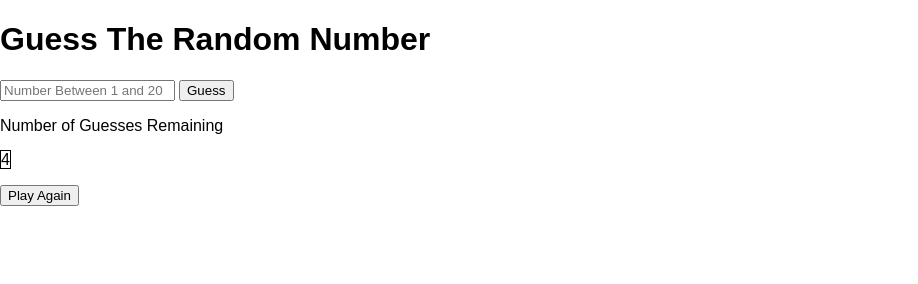
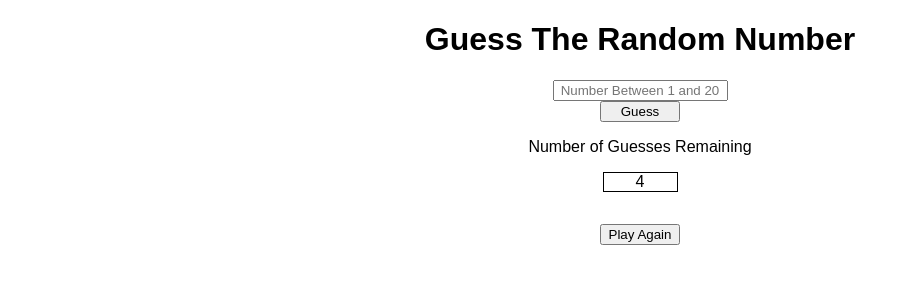
Before and after one commit to ajoy267/lab-01-guess-number, a website: page index.html in a window 1280 px wide. Shown: the whole page, without its empty margins (0-918 px from the left). Drawn offline with Linux system fonts and the light colour scheme; a web font is replaced by a local one.

Commit message:
centered everything on the page

```diff
--- a/styles/style.css
+++ b/styles/style.css
@@ -2,10 +2,31 @@
     font-family: 'Yaldevi', sans-serif;
 }
 
+header, main, footer {
+    display: flex;
+    justify-content: center;
+    align-items: center;
+    flex-direction: column;
+}
+
+h1, p {
+    display: flex;
+    justify-content: center;
+    align-items: center;
+    flex-direction: column;
+}
+
 input {
     width: 175px;
+    text-align: center;
 }
 
 span {
     border: 1px solid black;
+    width: 75px;
+    text-align: center;
 }
+
+button {
+    width: 80px;
+}
```
